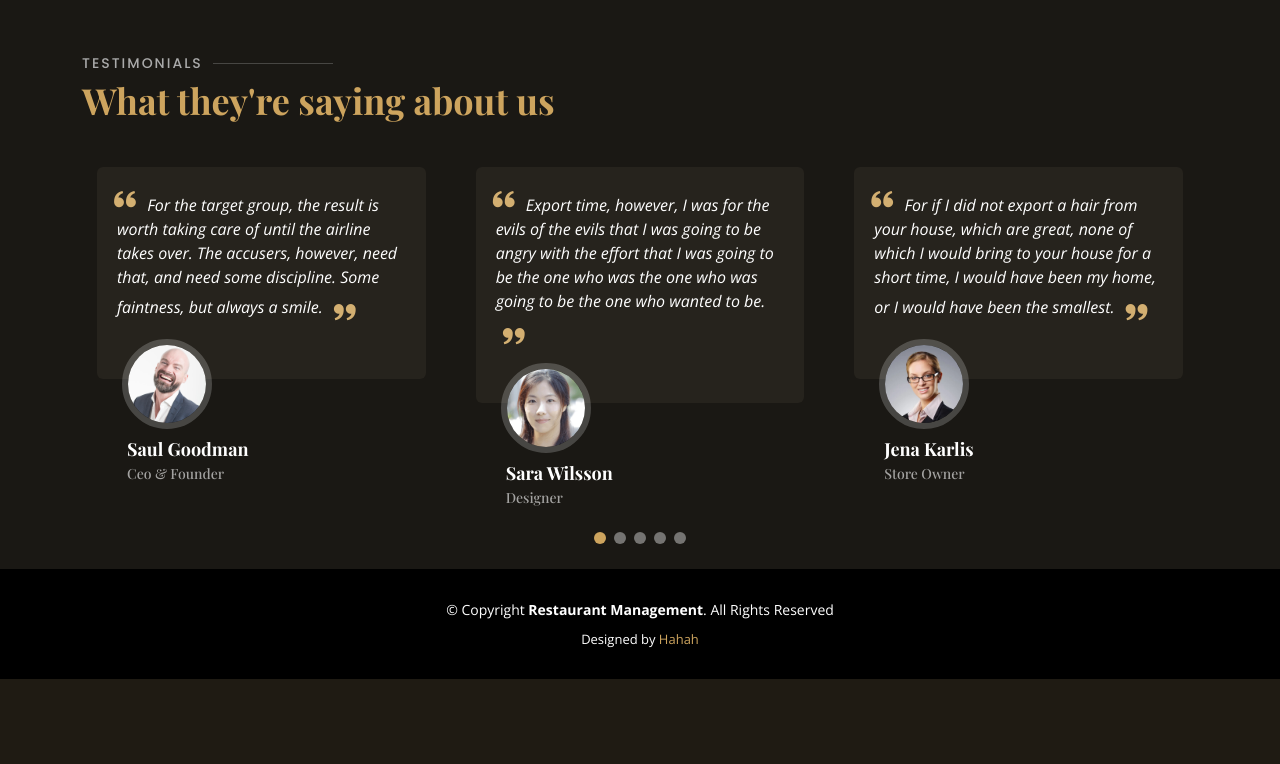
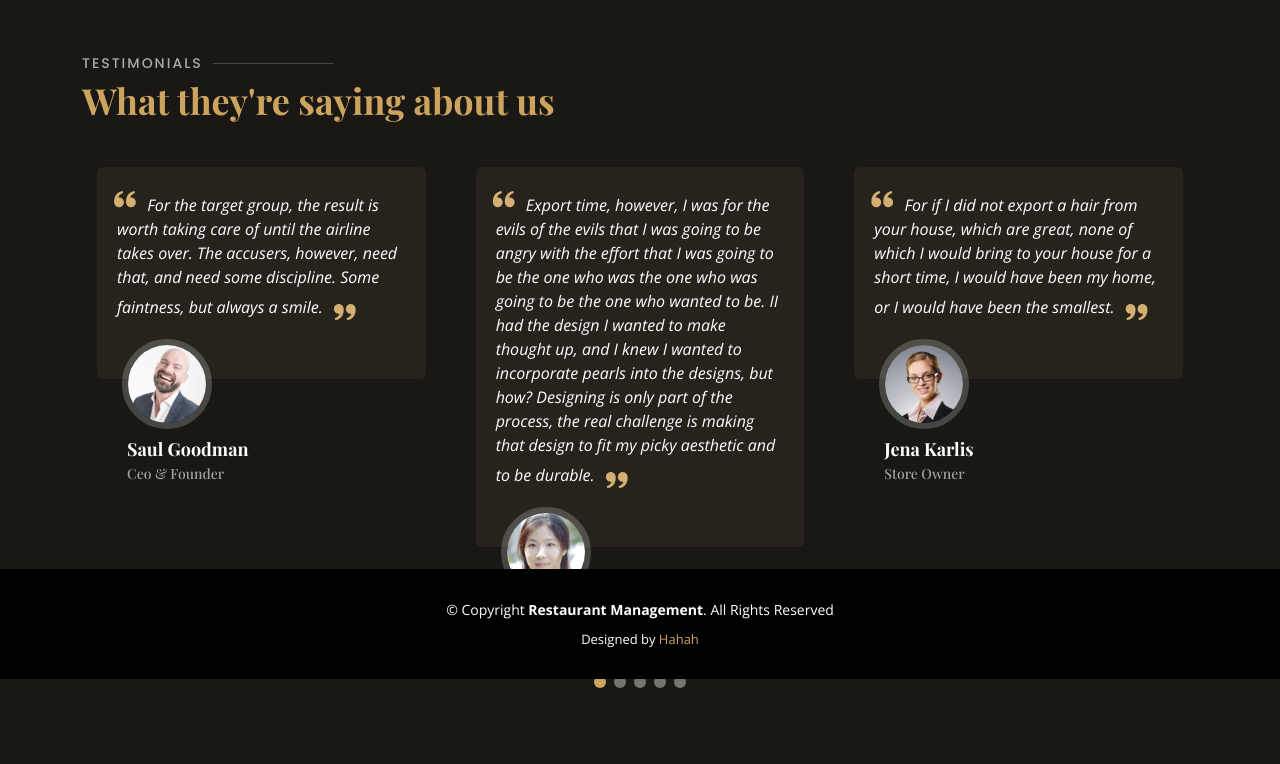
Before and after one commit to patelriyak/Group5-Oops-Project, a Flask app: page /about/about in a window 1280 px wide. Shown: the part 121-885 px from the top of the page. Before the commit the page ends 800 px from the top, so only its background shows below. Run offline with Flask 2, Linux system fonts and the light colour scheme; some libraries are stand-ins or nearby versions; some web fonts are replaced.

Commit message:
added tesimonial content

```diff
--- a/RestaurantManagementSystem/templates/about.html
+++ b/RestaurantManagementSystem/templates/about.html
@@ -32,11 +32,12 @@
 
         <div class="swiper-slide">
           <div class="testimonial-item">
-            <p>
-              <i class="bx bxs-quote-alt-left quote-icon-left"></i>
-              Export time, however, I was for the evils of the evils that I was going to be angry with the effort that I was going to be the one who was the one who was going to be the one who wanted to be.
-              <i class="bx bxs-quote-alt-right quote-icon-right"></i>
-            </p>
+              <p>
+                  <i class="bx bxs-quote-alt-left quote-icon-left"></i>
+                  Export time, however, I was for the evils of the evils that I was going to be angry with the effort that I was going to be the one who was the one who was going to be the one who wanted to be.
+                  II had the design I wanted to make thought up, and I knew I wanted to incorporate pearls into the designs, but how?  Designing is only part of the process, the real challenge is making that design to fit my picky aesthetic and to be durable.
+                  <i class="bx bxs-quote-alt-right quote-icon-right"></i>
+              </p>
             <img src="assets/img/testimonials/testimonials-2.jpg" class="testimonial-img" alt="">
             <h3>Sara Wilsson</h3>
             <h4>Designer</h4>
```
